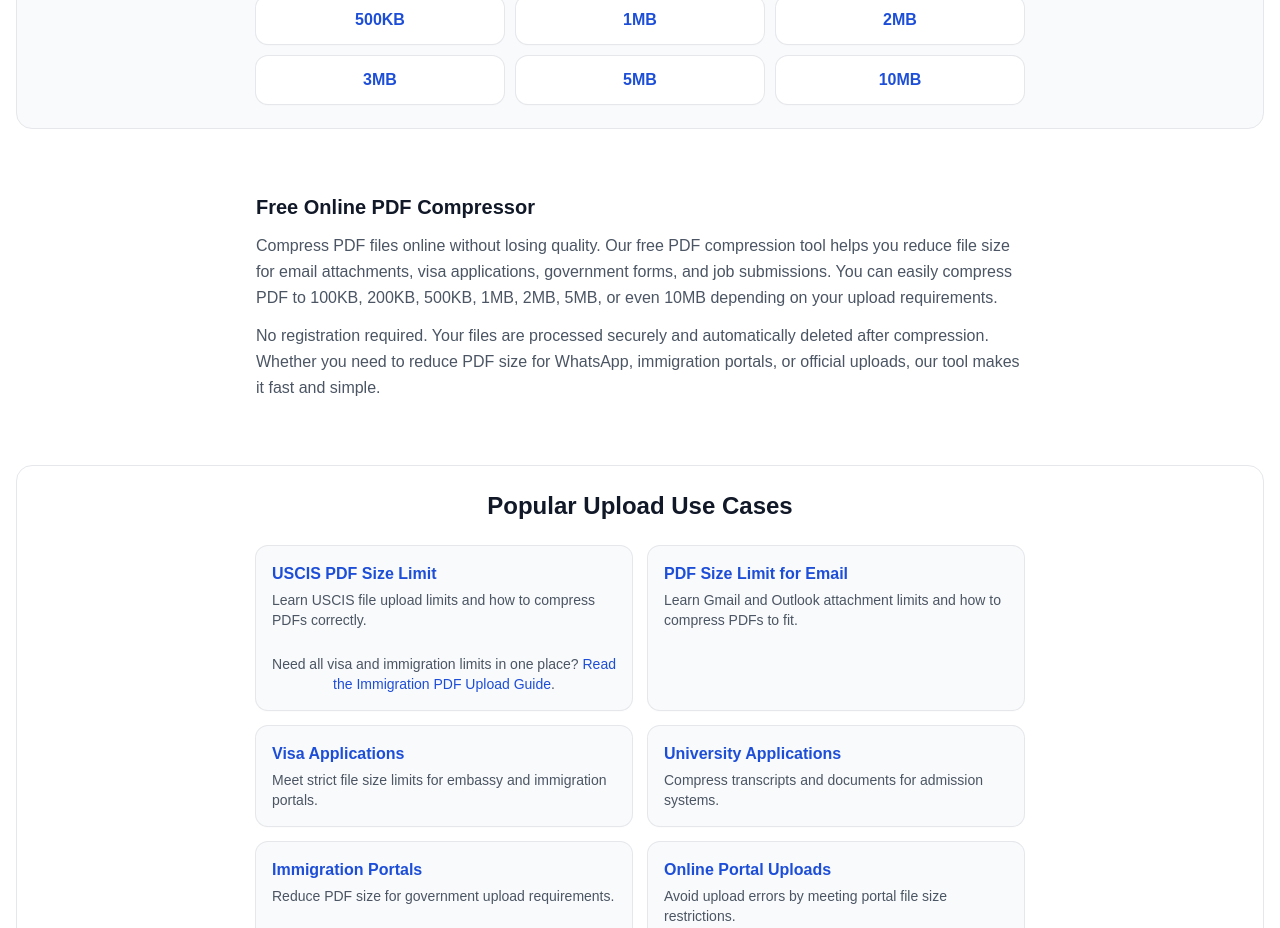
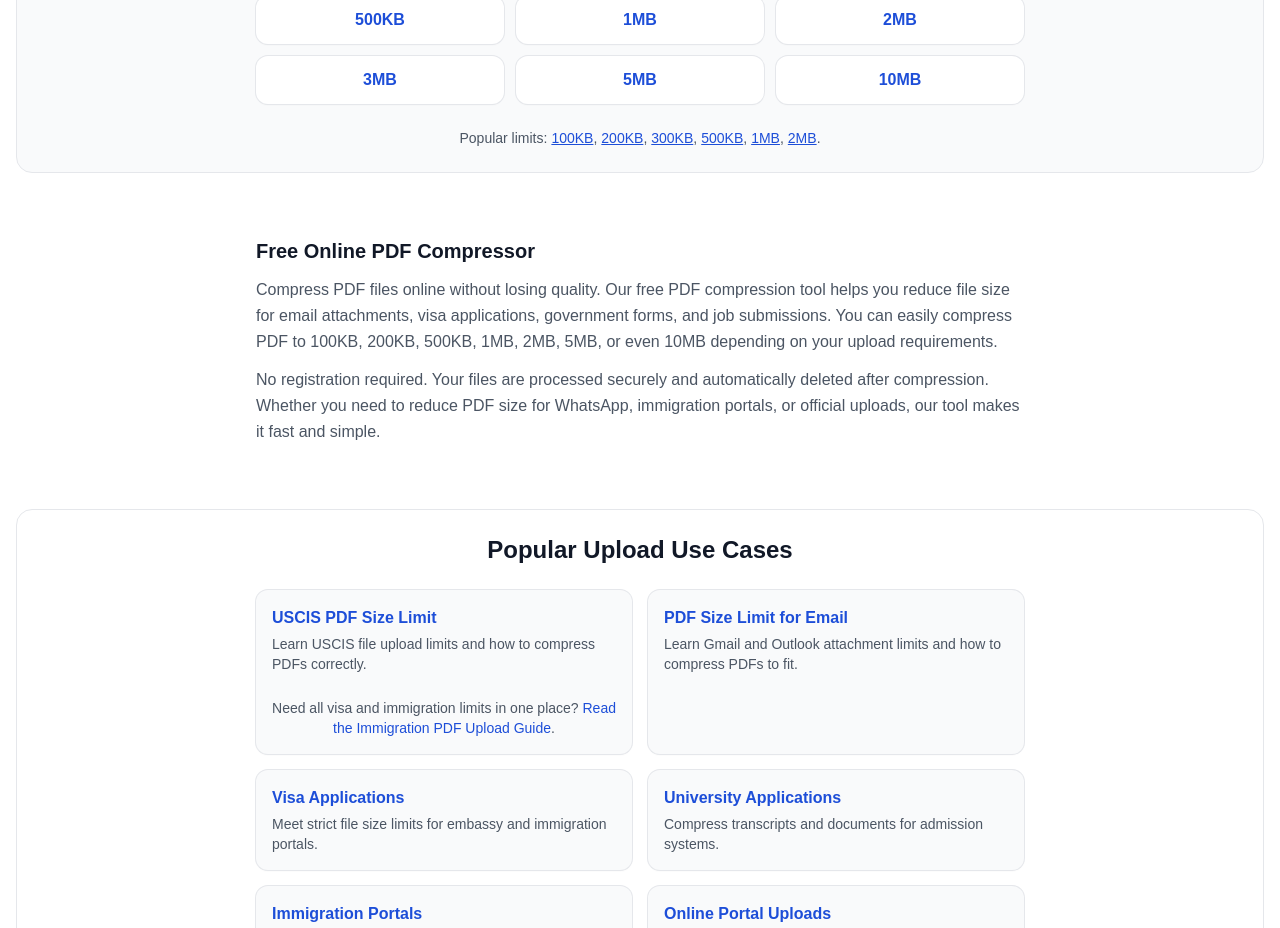
Before and after one commit to behicyildirim/compresspdfto2mb, a Next.js app: page / in a window 1280 px wide. Shown: the part 3780-4708 px from the top of the page. Built offline with nearby package versions, Linux system fonts and the light colour scheme.

Commit message:
Add Popular Limits

```diff
--- a/app/page.tsx
+++ b/app/page.tsx
@@ -565,6 +565,15 @@ USCIS website
         </a>
       ))}
     </div>
+    <p className="mt-6 text-sm text-gray-600 text-center">
+  Popular limits:
+  <Link href="/compress-pdf-to-100kb" className="text-blue-700 underline ml-1">100KB</Link>,
+  <Link href="/compress-pdf-to-200kb" className="text-blue-700 underline ml-1">200KB</Link>,
+  <Link href="/compress-pdf-to-300kb" className="text-blue-700 underline ml-1">300KB</Link>,
+  <Link href="/compress-pdf-to-500kb" className="text-blue-700 underline ml-1">500KB</Link>,
+  <Link href="/compress-pdf-to-1mb" className="text-blue-700 underline ml-1">1MB</Link>,
+  <Link href="/compress-pdf-to-2mb" className="text-blue-700 underline ml-1">2MB</Link>.
+</p>
   </div>
 </section>
 <section className="mt-16 mx-auto max-w-3xl">
```
